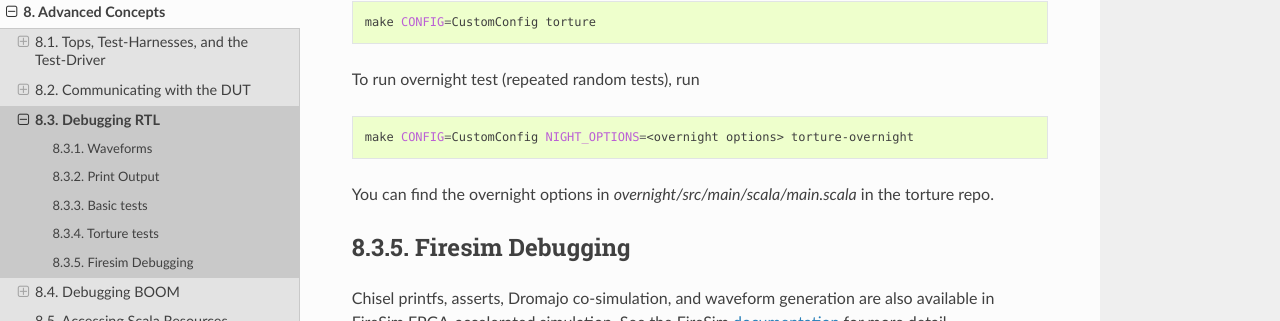
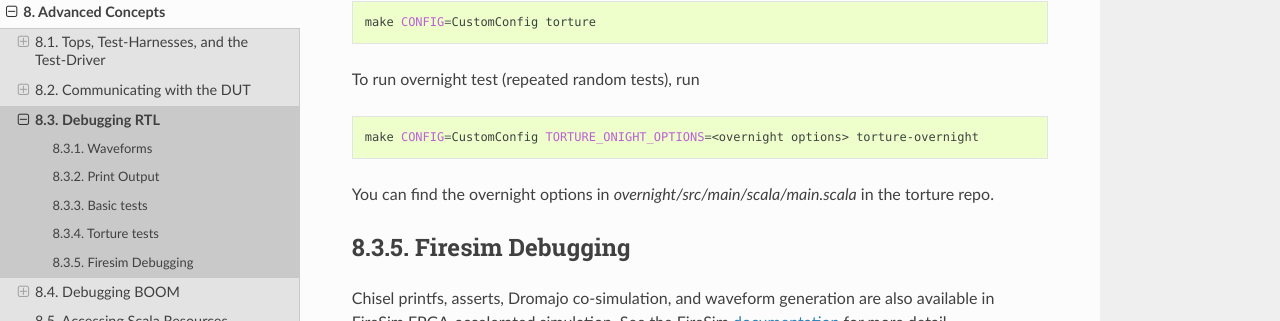
Before and after one commit to ucb-bar/chipyard, a Sphinx documentation site: the page built from docs/Advanced-Concepts/Debugging-RTL.rst, in a window 1280 px wide and 900 px high, scrolled down 1438 px. Shown: the part 376-697 px from the top of the window. Built offline with Sphinx 7.4.7 and the Read the Docs theme 2.0.0, drawn with Linux system fonts in a browser that asks for light colours.

Commit message:
Fix docs

```diff
--- a/docs/Advanced-Concepts/Debugging-RTL.rst
+++ b/docs/Advanced-Concepts/Debugging-RTL.rst
@@ -94,7 +94,7 @@ To run overnight test (repeated random tests), run
 
 .. code-block:: shell
 
-  make CONFIG=CustomConfig NIGHT_OPTIONS=<overnight options> torture-overnight
+  make CONFIG=CustomConfig TORTURE_ONIGHT_OPTIONS=<overnight options> torture-overnight
 
 You can find the overnight options in `overnight/src/main/scala/main.scala` in the torture repo.
 
```
